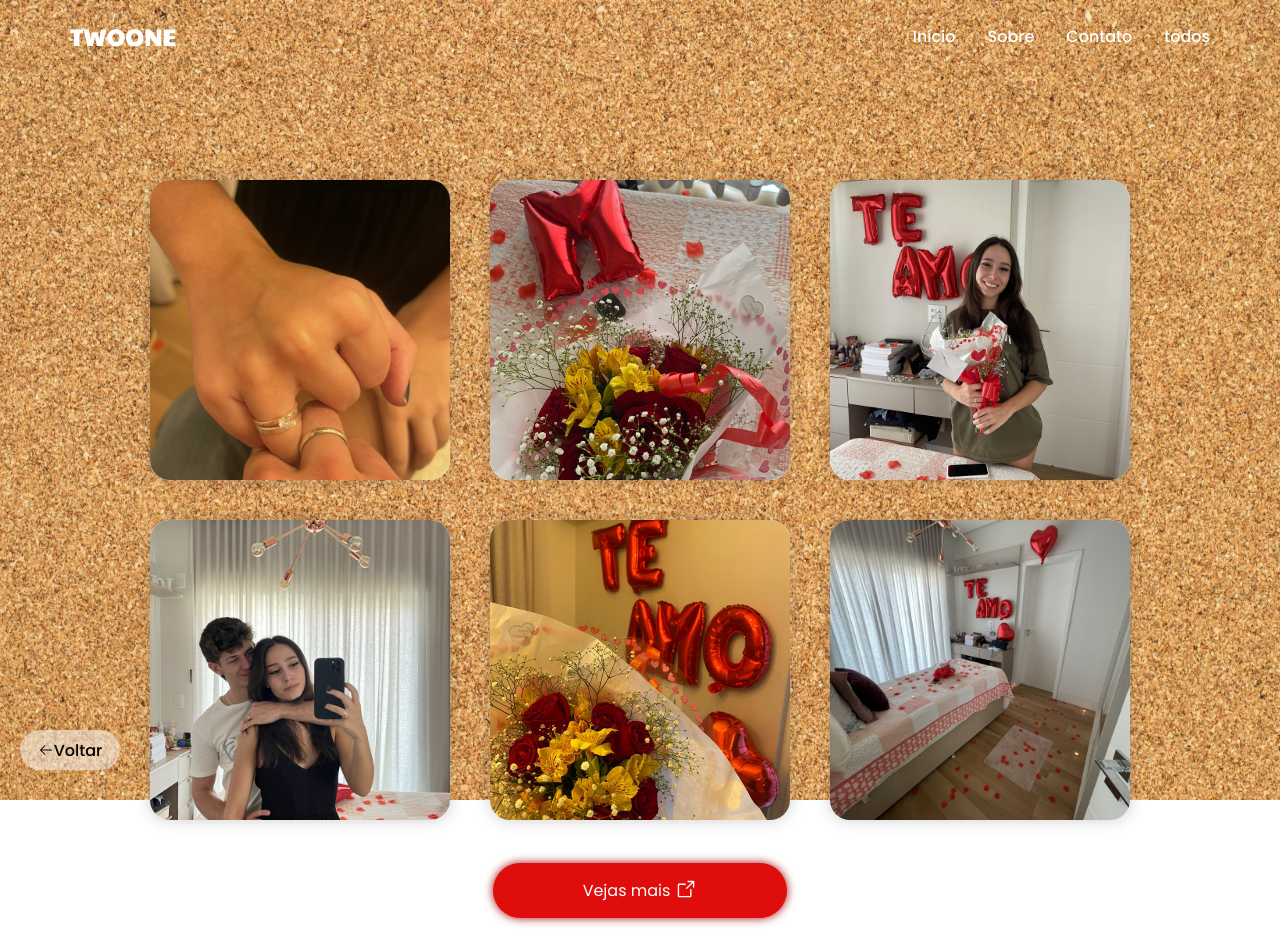
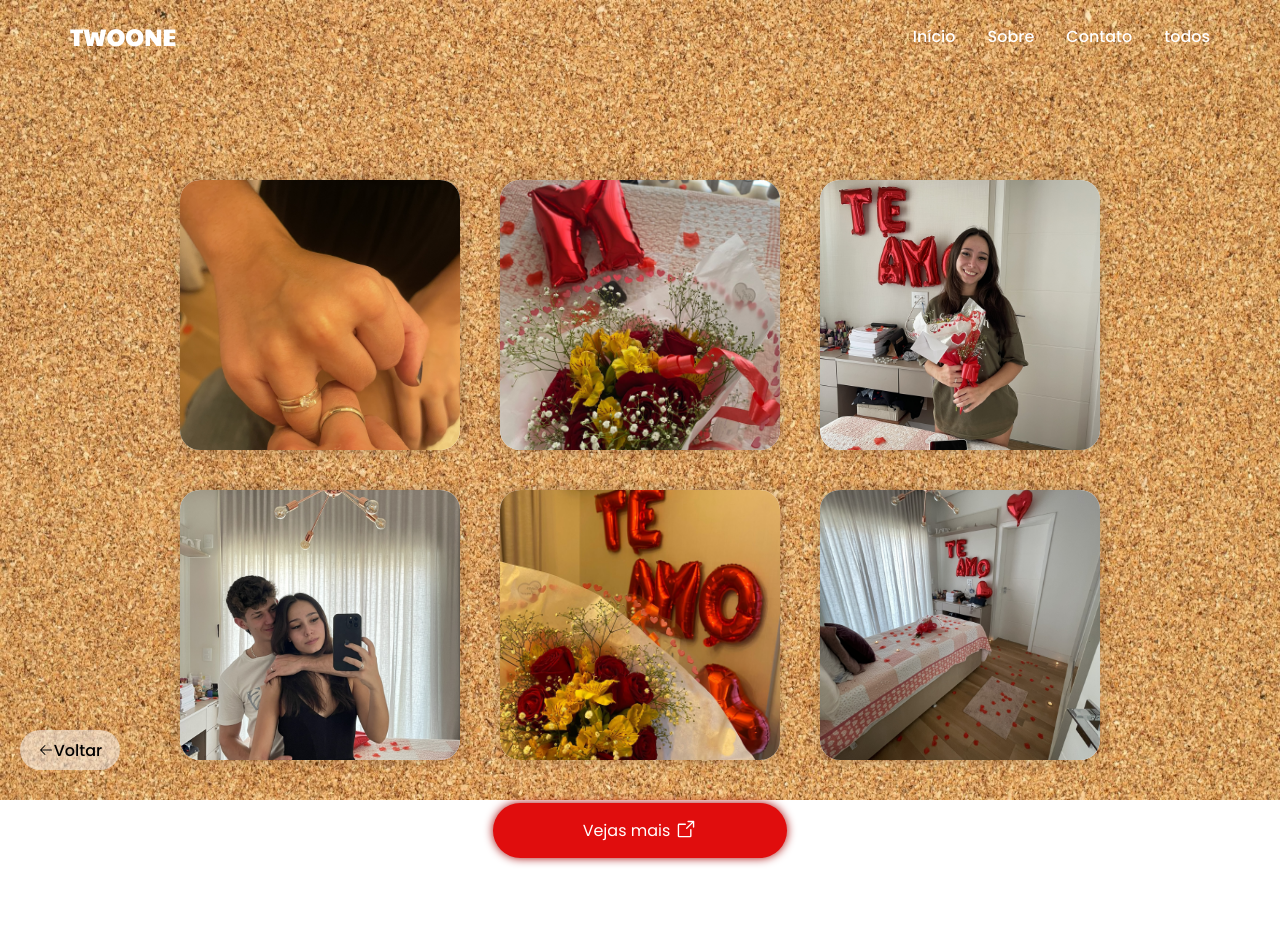
Before and after one commit to Cezarrull/sitetwoone, a React (Vite) app: page /DiaDoPedido in a window 1280 px wide. Shown: the top 952 px of the page. Built offline with nearby package versions, Linux system fonts and the light colour scheme; a web font is replaced by a local one.

Commit message:
:wrench::art: adjustment style responsive page pedido and test route

```diff
--- a/src/Pages/Galeria/PedidoFotos/PedidoFotos.css
+++ b/src/Pages/Galeria/PedidoFotos/PedidoFotos.css
@@ -26,6 +26,7 @@
     display: flex;
     flex-wrap: wrap;
     justify-content: center;
+    max-width: 1050px;
 }
 
 .buttonBack {
@@ -161,7 +162,6 @@
 .PedidoLinkPage {
     height: 100px;
     width: 100%;
-    max-width: 400px;
     background: transparent;
     display: flex;
     justify-content: center;
@@ -213,12 +213,12 @@
 
 @media screen and (min-width: 700px) {
     .boxOpenedPedido {
-        max-width: 300px;
+        max-width: 280px;
         margin: 20px;
     }
 
     .boxOpenedPedido img {
-        height: 300px;
+        height: 270px;
     }
 
     .boxCheckPedido {
--- a/src/Pages/Galeria/PedidoFotos/PedidoFotos.jsx
+++ b/src/Pages/Galeria/PedidoFotos/PedidoFotos.jsx
@@ -42,7 +42,6 @@ export function PedidoFotos () {
 
                 <div className="pedidoFotosBody">
                     <div className='pedidoFotosContent'>
-
                         <Link to="#">
                             <figure className={`boxOpenedPedido ${active === 0 ? 'boxCheckPedido' : ''}`} onClick={() => handleClick(0)}>
                                 <img src={Image1} alt="" />
--- a/src/Pages/Galeria/PrimeirasFotos/PrimeirasFotos.css
+++ b/src/Pages/Galeria/PrimeirasFotos/PrimeirasFotos.css
@@ -25,6 +25,7 @@
     display: flex;
     flex-wrap: wrap;
     justify-content: center;
+    max-width: 1050px;
 }
 
 .buttonBack {
@@ -170,12 +171,12 @@
 
 @media screen and (min-width: 700px) {
     .boxOpened {
-        max-width: 300px;
+        max-width: 280px;
         margin: 20px;
     }
 
     .boxOpened img {
-        height: 300px;
+        height: 270px;
     }
 
     .boxCheck {
--- a/src/Pages/Quiz/Quiz.jsx
+++ b/src/Pages/Quiz/Quiz.jsx
@@ -20,7 +20,7 @@ export function Quiz() {
 
             <div className="quizBody">
                 <div className="contentQuiz">
-                    <Link to="/QuizSobreNós" className="quiz">
+                    <Link to="/Quiz/QuizSobreNós" className="quiz">
                         <figure className="quizContainer">
                             <img src={juntos} alt="" />
 
--- a/src/Routes/app.routes.jsx
+++ b/src/Routes/app.routes.jsx
@@ -25,7 +25,7 @@ export function AppRouter() {
                 <Route path="/PrimeirasFotos" element={<PrimeirasFotos />} />
                 <Route path="/DiaDoPedido" element={<PedidoFotos />} />
                 <Route path="/Quiz" element={<Quiz />} />
-                <Route path="/QuizSobreNós" element={<QuizJuntos />} />
+                <Route path="/Quiz/QuizSobreNós" element={<QuizJuntos />} />
                 <Route path="/QuizCezar" element={<QuizCezar />} />
                 <Route path="/QuizLala" element={<QuizLala />} />
             </Routes>
```
